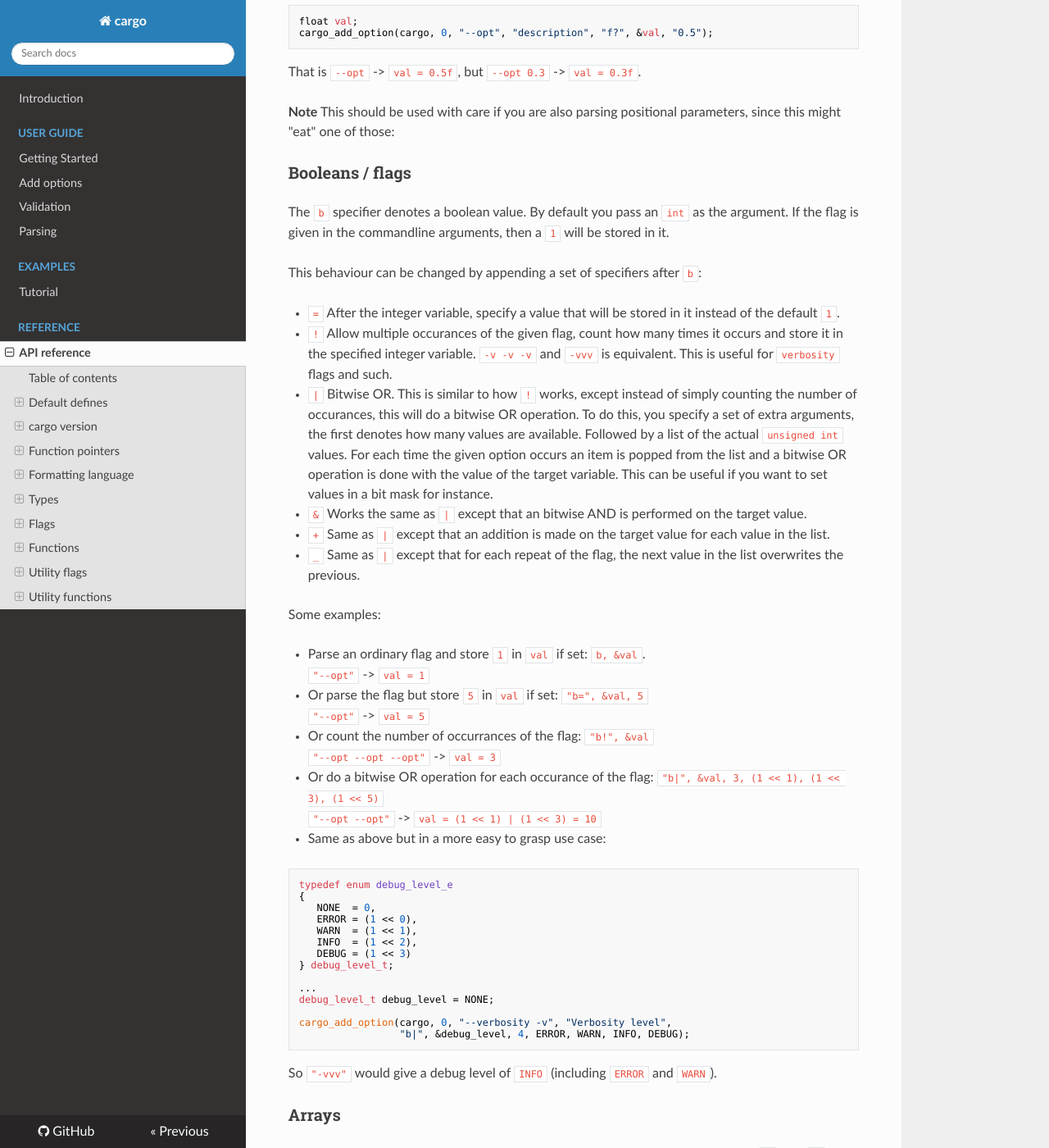
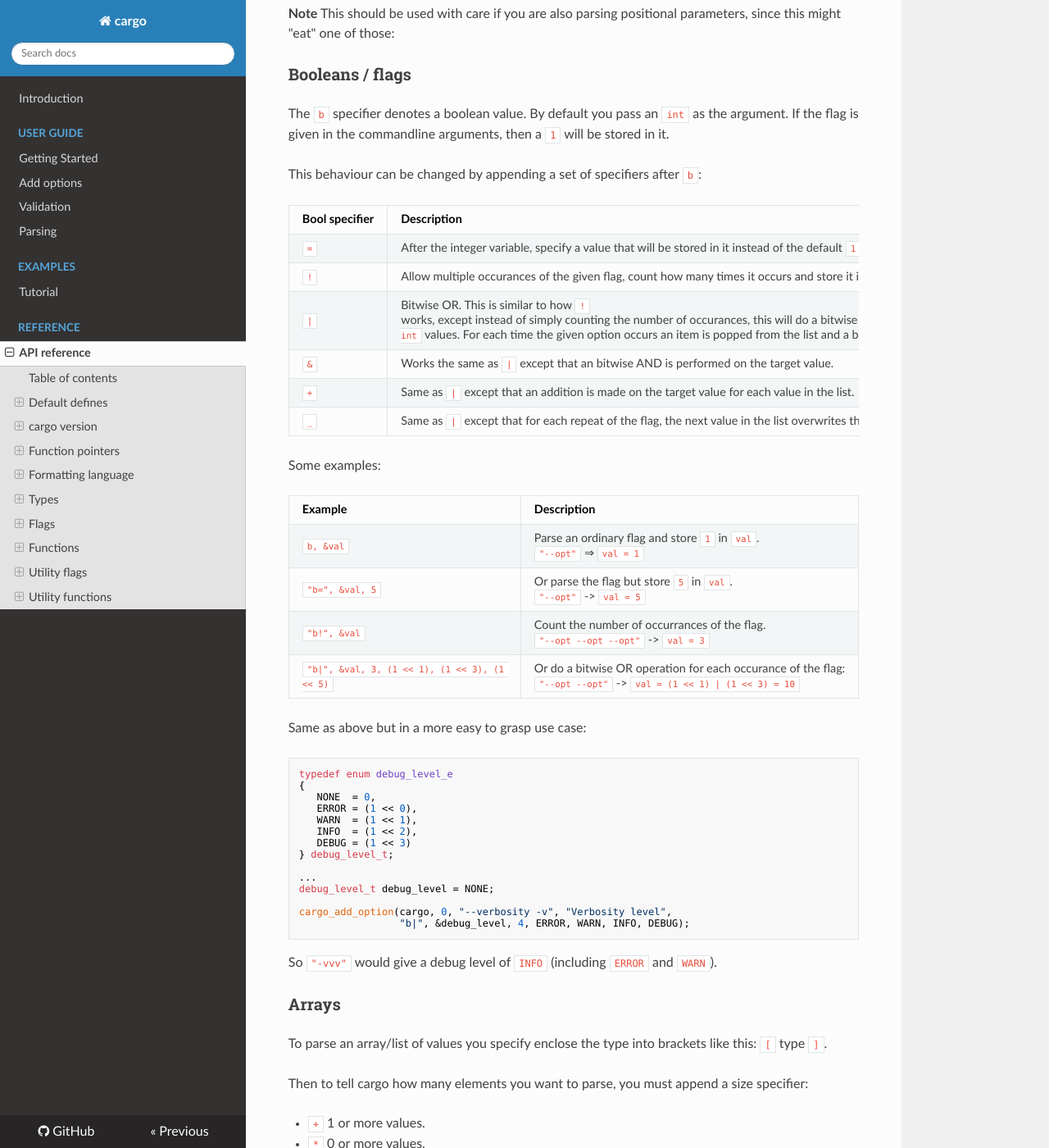
Before and after one commit to JoakimSoderberg/cargo, an MkDocs documentation site: the page built from docs/api.md, in a window 1280 px wide and 1400 px high, scrolled down 10864 px. Shown: the whole window at 82% size. Built offline with MkDocs 1.6.1, drawn with Linux system fonts in a browser that asks for light colours; nearby versions of some CDN libraries; old or Windows-style settings are respelled for this version of MkDocs; some of the changed text lies outside the part shown.

Commit message:
Use tables for format language

````diff
--- a/docs/api.md
+++ b/docs/api.md
@@ -185,55 +185,42 @@ To demonstrate how this language works here is a list of examples and what they
 
 These examples is what you would pass as `fmt` string, and the `...` variable arguments to [`cargo_add_option`](api.md#cargo_add_option):
 
-* `"i", &val`
-  Parse a single integer into `int val`.
-* `"b", &val`
-  Parse an option as a flag without any arguments. Stores `1` in `val` if flag is set.
-* `"b=", &val, 5`
-  Parse an option as a flag. Stores 5 in `val` if flag is set.
-* `"b!", &val`
-  Parse an option as a flag. Allow multiple occurances, count them and store the result in `val`.
-* `"f", &val`
-  Parse a single float into `float val`.
-* `"d", &val`
-  Parse a single double into `double val`.
-* `"s", &str`
-  Parse and allocate memory for `char *str`.
-* `"s#", &str, 32`
-  Parse and allocate memory for `char *str` of max length 32.
-* `".s#", &str, 32`
-  Parse and copy max 32 characters to `char str[32]`.
-* `"[i]*", &vals, &count`
-  Parse and allocate **zero or more** integers into `int *vals` and store the number of values parsed into `size_t count`.
-* `"[f]+", &vals, &count`
-  Parse and allocate **one or more** floats into `float *vals` and store the number of values parsed into `size_t count`
-* `"[s]+", &strs, &count`
-  Parse and allocate **one or more** strings into `char **strs` and store the number of strings parsed into `size_t count`
-* `"[i]#", &vals, &count, 4`
-  Parse and allocate max 4 integers into `int *vals` and store the number of integers parsed into `size_t count`
-* `"[s]#", &strs, &count, 5`
-  Parse and allocate max 5 strings into `char **strs` and store the number of strings parsed into `size_t count`
-* `"[s#]#", &strs, 32, &count, 5`
-  Parse and allocate max 5 strings of max 32 length, and store the number of strings parsed into `size_t count`.
-* `".[i]#", &vals, &count, 4`
-  Parse max 4 integers into `int vals[4]` and store the number of values parsed into `size_t count`.
-* `".[i]+", &vals, &count, 4`
-  Parse max 4 integers into `int vals[4]` and store the number of values parsed into `size_t count`.
+Format & Arguments              | Description
+------------------              | -----------
+`"i", &val`                     | Parse a single integer into `int val`.
+`"b", &val`                     | Parse an option as a flag without any arguments. Stores `1` in `val` if flag is set.
+`"b=", &val, 5`                 | Parse an option as a flag. Stores 5 in `val` if flag is set.
+`"b!", &val`                    | Parse an option as a flag. Allow multiple occurances, count them and store the result in `val`.
+`"f", &val`                     | Parse a single float into `float val`.
+`"d", &val`                     | Parse a single double into `double val`.
+`"s", &str`                     | Parse and allocate memory for `char *str`.
+`"s#", &str, 32`                | Parse and allocate memory for `char *str` of max length 32.
+`".s#", &str, 32`               | Parse and copy max 32 characters to `char str[32]`.
+`"[i]*", &vals, &count`         | Parse and allocate **zero or more** integers into `int *vals` and store the number of values parsed into `size_t count`.
+`"[f]+", &vals, &count`         | Parse and allocate **one or more** floats into `float *vals` and store the number of values parsed into `size_t count`
+`"[s]+", &strs, &count`         | Parse and allocate **one or more** strings into `char **strs` and store the number of strings parsed into `size_t count`
+`"[i]#", &vals, &count, 4`      | Parse and allocate max 4 integers into `int *vals` and store the number of integers parsed into `size_t count`
+`"[s]#", &strs, &count, 5`      | Parse and allocate max 5 strings into `char **strs` and store the number of strings parsed into `size_t count`
+`"[s#]#", &strs, 32, &count, 5` | Parse and allocate max 5 strings of max 32 length, and store the number of strings parsed into `size_t count`.
+`".[i]#", &vals, &count, 4`     | Parse max 4 integers into `int vals[4]` and store the number of values parsed into `size_t count`.
+`".[i]+", &vals, &count, 4`     | Parse max 4 integers into `int vals[4]` and store the number of values parsed into `size_t count`.
 
 ### Type ###
 
 The basis of the format is a type specifier:
 
-- `b` boolean `int` (used for flags without arguments).
-- `i` integer `int`
-- `u` unsigned integer `unsigned int`
-- `L` long long integer `long long int`
-- `U` unsigned long long integer `unsigned long long int`
-- `f` float `float`
-- `d` double `double`
-- `s` string `char *`
-- `c` custom callback (you supply your own parse function).
-- `D` Parses nothing (can be useful together with mutex groups).
+Format | Type                       | C type
+------ | ----                       | ------
+`b`    | boolean                    | `int` (used for flags without arguments).
+`i`    | integer                    | `int`
+`u`    | unsigned integer           | `unsigned int`
+`L`    | long long integer          | `long long int`
+`U`    | unsigned long long integer | `unsigned long long int`
+`f`    | float                      | `float`
+`d`    | double                     | `double`
+`s`    | string                     | `char *`
+`c`    | custom callback (you supply your own parse function).
+`D`    | Parses nothing (can be useful together with mutex groups).
 
 Only one type specifier is allowed in a format string.
 
@@ -267,24 +254,25 @@ The `b` specifier denotes a boolean value. By default you pass an `int` as the a
 
 This behaviour can be changed by appending a set of specifiers after `b`:
 
-- `=` After the integer variable, specify a value that will be stored in it instead of the default `1`.
-- `!` Allow multiple occurances of the given flag, count how many times it occurs and store it in the specified integer variable. `-v -v -v` and `-vvv` is equivalent. This is useful for `verbosity` flags and such.
-- `|` Bitwise OR. This is similar to how `!` works, except instead of simply counting the number of occurances, this will do a bitwise OR operation. To do this, you specify a set of extra arguments, the first denotes how many values are available. Followed by a list of the actual `unsigned int` values. For each time the given option occurs an item is popped from the list and a bitwise OR operation is done with the value of the target variable. This can be useful if you want to set values in a bit mask for instance.
-- `&` Works the same as `|` except that an bitwise AND is performed on the target value.
-- `+` Same as `|` except that an addition is made on the target value for each value in the list.
-- `_` Same as `|` except that for each repeat of the flag, the next value in the list overwrites the previous.
+Bool specifier | Description
+-------------- | -----------
+`=`            | After the integer variable, specify a value that will be stored in it instead of the default `1`.
+`!`            | Allow multiple occurances of the given flag, count how many times it occurs and store it in the specified integer variable. `-v -v -v` and `-vvv` is equivalent. This is useful for `verbosity` flags and such.
+`|`            | Bitwise OR. This is similar to how `!` works, except instead of simply counting the number of occurances, this will do a bitwise OR operation. To do this, you specify a set of extra arguments, the first denotes how many values are available. Followed by a list of the actual `unsigned int` values. For each time the given option occurs an item is popped from the list and a bitwise OR operation is done with the value of the target variable. This can be useful if you want to set values in a bit mask for instance.
+`&`            | Works the same as `|` except that an bitwise AND is performed on the target value.
+`+`            | Same as `|` except that an addition is made on the target value for each value in the list.
+`_`            | Same as `|` except that for each repeat of the flag, the next value in the list overwrites the previous.
 
 Some examples:
 
-- Parse an ordinary flag and store `1` in `val` if set: `b, &val`.
-  `"--opt"` -> `val = 1`
-- Or parse the flag but store `5` in `val` if set: `"b=", &val, 5`
-  `"--opt"` -> `val = 5`
-- Or count the number of occurrances of the flag: `"b!", &val`
-  `"--opt --opt --opt"` -> `val = 3`
-- Or do a bitwise OR operation for each occurance of the flag: `"b|", &val, 3, (1 << 1), (1 << 3), (1 << 5)`
-  `"--opt --opt"` -> `val = (1 << 1) | (1 << 3) = 10`
-- Same as above but in a more easy to grasp use case:
+Example         | Description
+-------         | -----------
+`b, &val`       | Parse an ordinary flag and store `1` in `val`.<br>`"--opt"` &rArr; `val = 1`
+`"b=", &val, 5` | Or parse the flag but store `5` in `val`.<br>`"--opt"` -> `val = 5`
+`"b!", &val`    | Count the number of occurrances of the flag.<br>`"--opt --opt --opt"` -> `val = 3`
+`"b|", &val, 3, (1 << 1), (1 << 3), (1 << 5)` | Or do a bitwise OR operation for each occurance of the flag: <br>`"--opt --opt"` -> `val = (1 << 1) | (1 << 3) = 10`
+
+Same as above but in a more easy to grasp use case:
 
 ```c
 typedef enum debug_level_e
````
